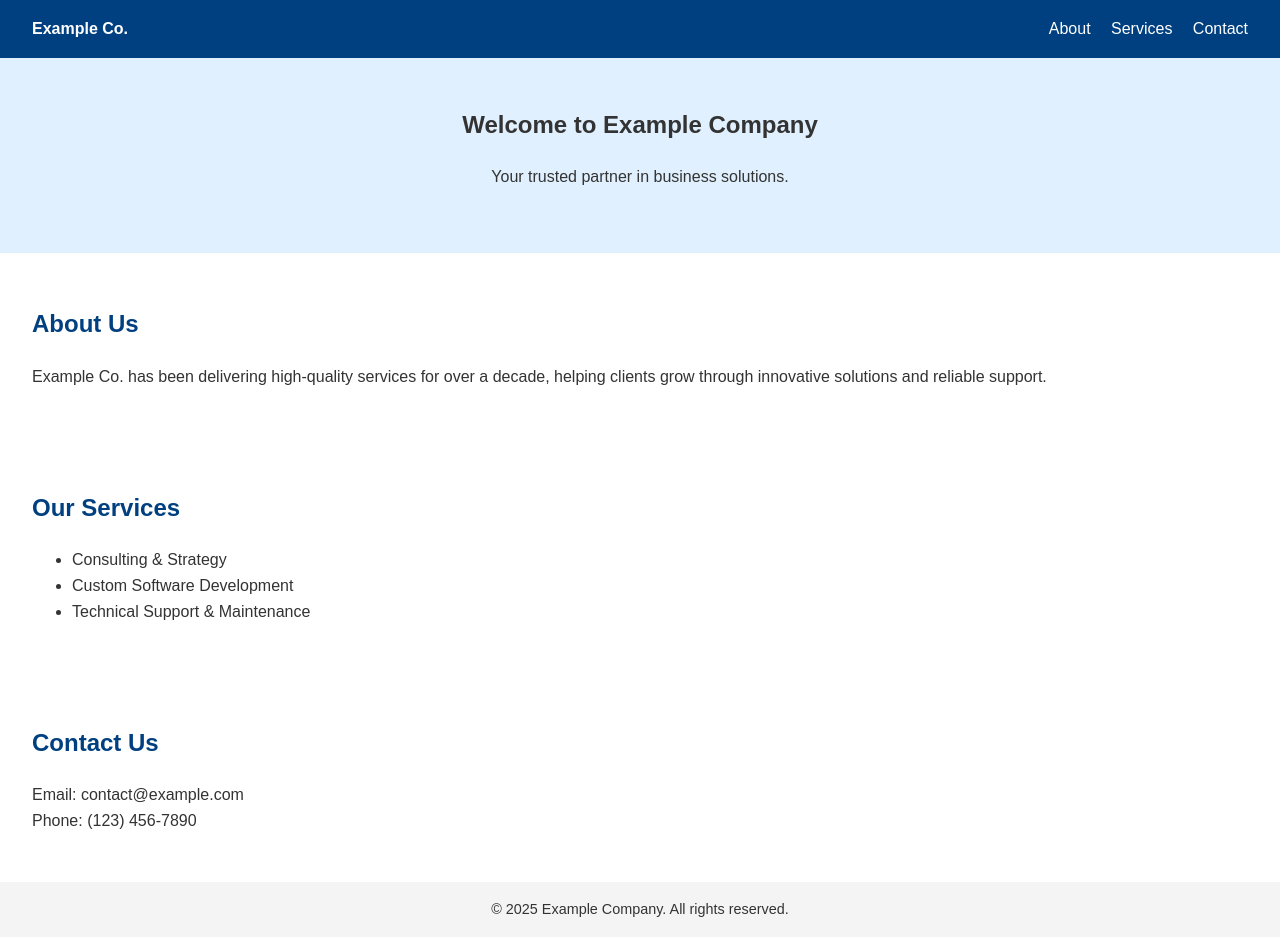
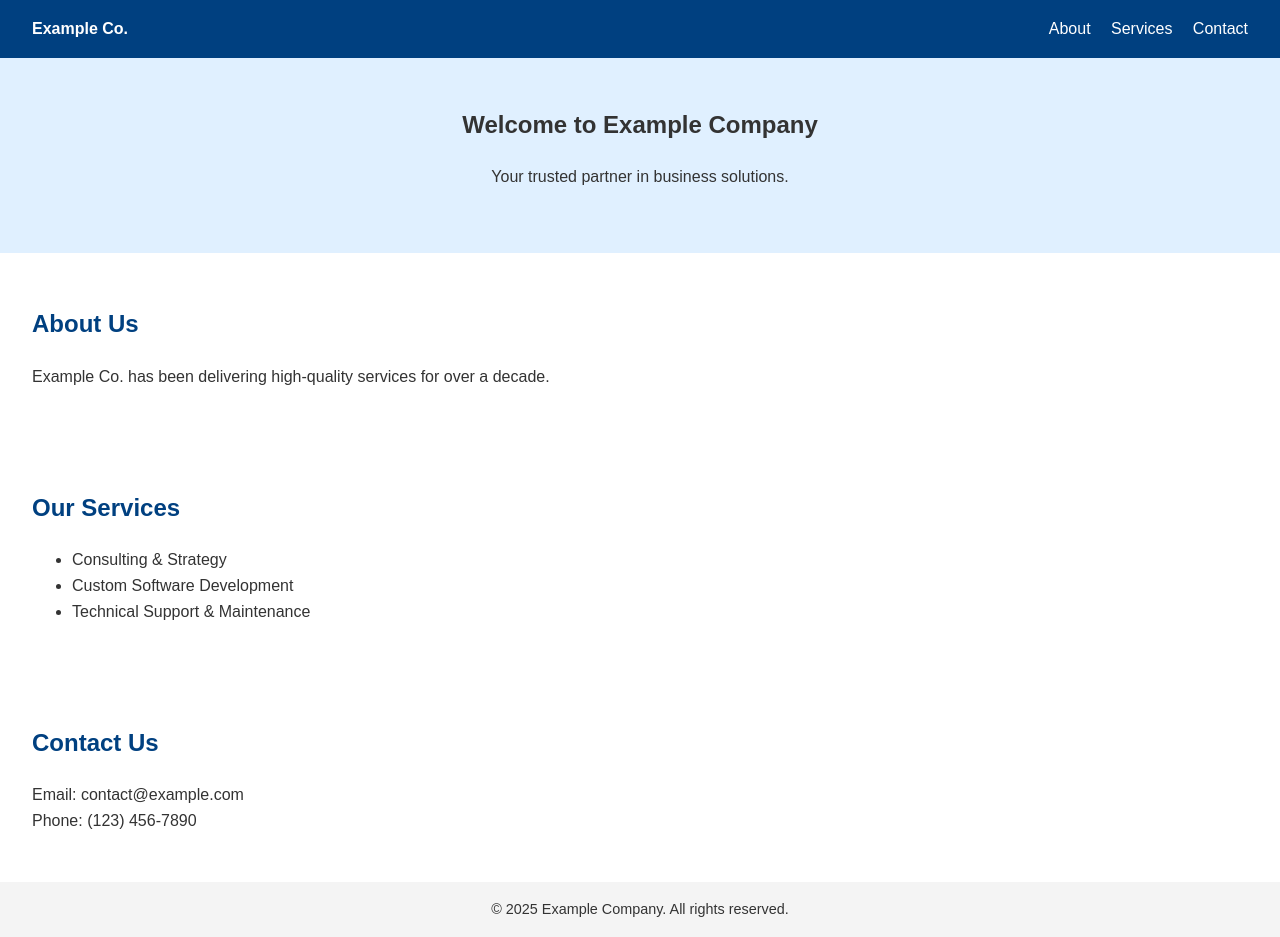
Before and after one commit to ewmastersball/worksite, a plain HTML site: page index.html in a window 1280 px wide. Drawn offline with Linux system fonts and the light colour scheme.

Commit message:
Update index.html

```diff
--- a/index.html
+++ b/index.html
@@ -5,11 +5,18 @@
   <meta name="viewport" content="width=device-width, initial-scale=1.0" />
   <title>Example Company</title>
   <style>
-    body {
+    html, body {
+      height: 100%;
       margin: 0;
       font-family: Arial, sans-serif;
       line-height: 1.6;
       color: #333;
+      display: flex;
+      flex-direction: column;
+    }
+
+    main {
+      flex: 1;
     }
 
     header {
@@ -78,6 +85,7 @@
     </nav>
   </header>
 
+  <main>
     <section class="hero">
       <h1>Welcome to Example Company</h1>
       <p>Your trusted partner in business solutions.</p>
@@ -85,7 +93,7 @@
 
     <section class="section" id="about">
       <h2>About Us</h2>
-    <p>Example Co. has been delivering high-quality services for over a decade, helping clients grow through innovative solutions and reliable support.</p>
+      <p>Example Co. has been delivering high-quality services for over a decade.</p>
     </section>
 
     <section class="section" id="services">
@@ -101,6 +109,7 @@
       <h2>Contact Us</h2>
       <p>Email: contact@example.com<br>Phone: (123) 456-7890</p>
     </section>
+  </main>
 
   <footer>
     &copy; 2025 Example Company. All rights reserved.
```
Lines whose indentation alone changed are shown as unchanged.
